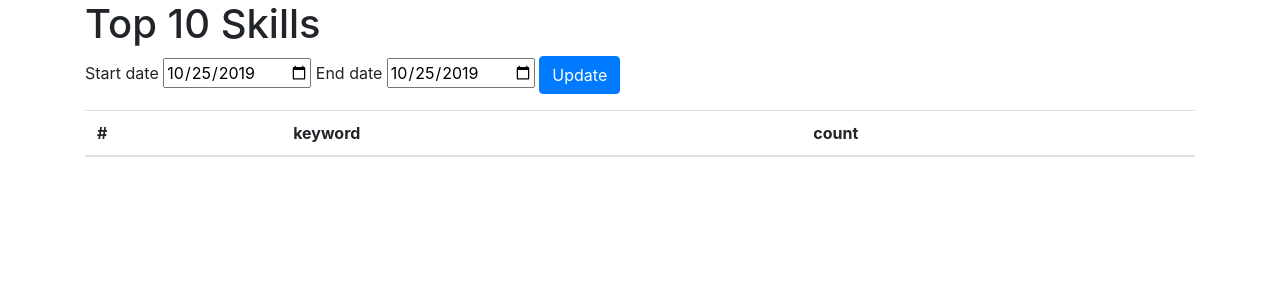
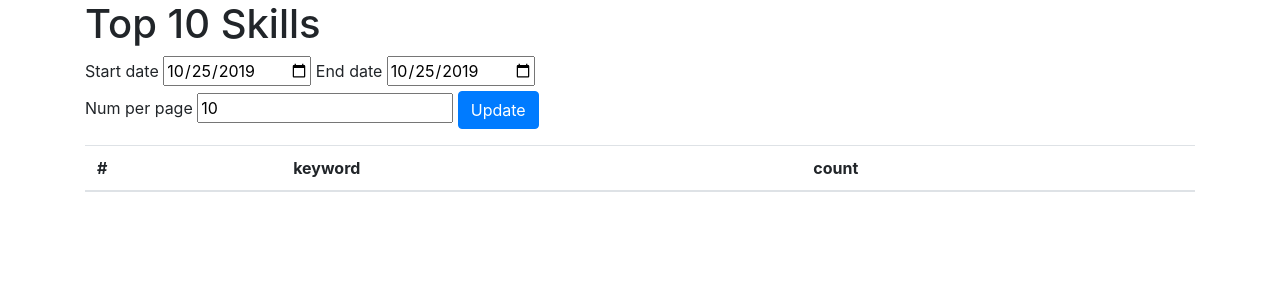
Before and after one commit to Frans-Lukas/SkillTrend, a Django app: page /topskills/ in a window 1280 px wide. Shown: the top 300 px of the page. Run offline with Django 3.2, Linux system fonts and the light colour scheme; data that the repository does not hold is empty; some libraries are stand-ins or nearby versions.

Commit message:
added table size field

```diff
--- a/myproject/settings.py
+++ b/myproject/settings.py
@@ -83,9 +83,9 @@ DATABASES = {
     'default': {
         'ENGINE': 'django.db.backends.postgresql',
         'NAME': 'topskillsdb',
-        'USER': 'postgres',
+        'USER': 'frassejohan',
         'PASSWORD': DB_PASSWORD,
-        'HOST': 'localhost',
+        'HOST': '35.228.81.65',
         'PORT': '5432',
     }
 }
--- a/polls/templates/topskills/index.html
+++ b/polls/templates/topskills/index.html
@@ -5,14 +5,15 @@
 
     </div>
     <div class="container">
-        <h1>Top 10 Skills</h1>
+        <h1>Top {{date_form.num_per_page.initial}} Skills</h1>
         <form action="/topskills/" method="GET">{% csrf_token %}
             <div class="form-group">
                 <label for="inputStartDate">Start date</label>
                 <div style="display:inline;"> {{ date_form.start }} </div>
                 <label for="inputEndDate">End date</label>
                 <div style="display:inline;"> {{ date_form.end }} </div>
-                <button type="submit" class="btn btn-primary">Update</button>
+                <div>Num per page {{ date_form.num_per_page }} <button type="submit" class="btn btn-primary">Update</button></div>
+
             </div>
         </form>
         <table class="table">
--- a/topskills/forms.py
+++ b/topskills/forms.py
@@ -8,3 +8,4 @@ class DateInput(forms.DateInput):
 class DateForm(forms.Form):
     start = forms.DateField(widget=DateInput, initial=datetime.date.today)
     end = forms.DateField(widget=DateInput, initial=datetime.date.today)
+    num_per_page = forms.IntegerField(initial=10)
--- a/topskills/views.py
+++ b/topskills/views.py
@@ -12,25 +12,27 @@ from topskills.models import Keyword, Job
 def index(request):
     start_date = datetime.today()
     end_date = datetime.today()
-
+    num_per_page = 10
     form = DateForm(request.GET, initial={'start' : start_date, 'end' : end_date})
     if form.is_valid():
         start_date = form.cleaned_data['start']
         end_date = form.cleaned_data['end']
+        num_per_page = form.cleaned_data['num_per_page']
 
-    day_before_start = start_date - timedelta(days=1)
-    day_after_end = end_date + timedelta(days=1)
+
+    day_before_start = start_date #- timedelta(days=1)
+    day_after_end = end_date #+ timedelta(days=1)
     keywordsCount = Job.objects.raw(' SELECT keyword, keyword AS id, count(keyword)'
                                     ' FROM topskills_job'
                                     ' INNER JOIN topskills_keyword'
-                                    ' ON topskills_job .id = topskills_keyword.job_hash_id'
+                                    ' ON topskills_job.job_hash = topskills_keyword.job_hash'
                                     ' WHERE date_found'
-                                    ' BETWEEN \'' + day_before_start.strftime("%Y-%m-%d") + '\''
-                                    ' AND \'' + day_after_end.strftime("%Y-%m-%d") + '\''
+                                    ' < \'' + day_after_end.strftime("%Y-%m-%d") + '\''
+                                    ' AND date_viable_to > \'' + day_before_start.strftime("%Y-%m-%d") + '\''
                                     ' GROUP BY keyword'
                                     ' ORDER BY count(keyword) DESC '
-                                    ' LIMIT 10;')
-    form = DateForm(initial={'start' : start_date, 'end' : end_date})
+                                    ' LIMIT ' + str(num_per_page) + ' ;')
+    form = DateForm(initial={'start' : start_date, 'end' : end_date, 'num_per_page' : num_per_page})
     context = {
         'keywordsCount': keywordsCount,
         'date_form': form,
```
Also changed, not shown: topskills/models.py (+6 -2 lines), topskills/migrations/0002_auto_20191021_1541.py (added), topskills/migrations/0003_auto_20191021_1544.py (added), topskills/migrations/0004_job_date_viable_to.py (added), topskills/migrations/0005_auto_20191022_1250.py (added).
